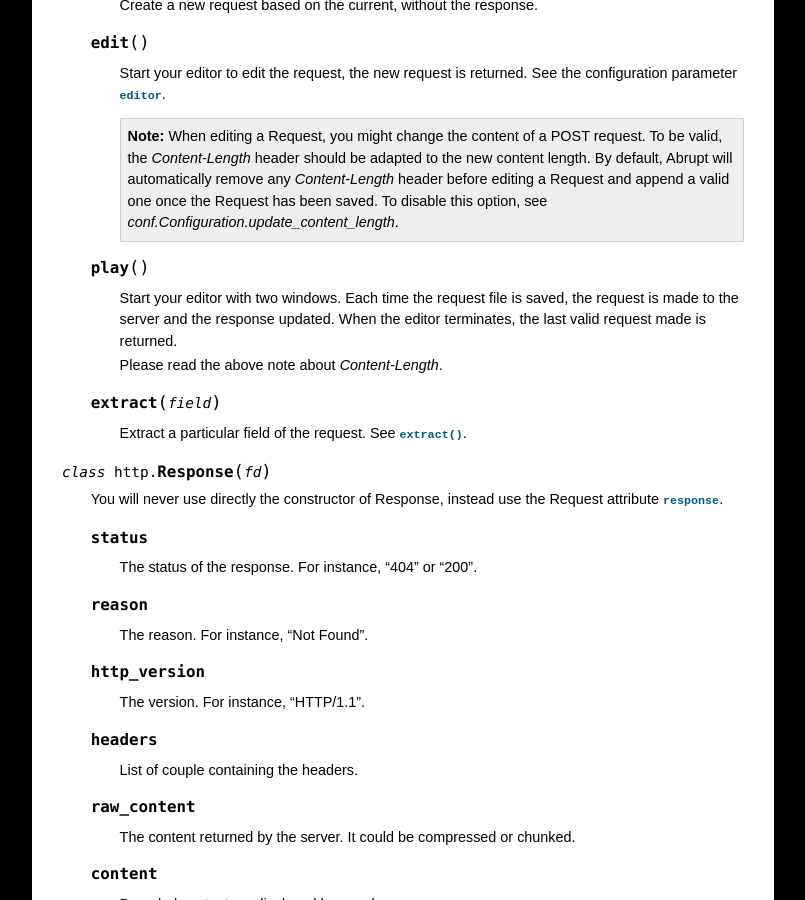
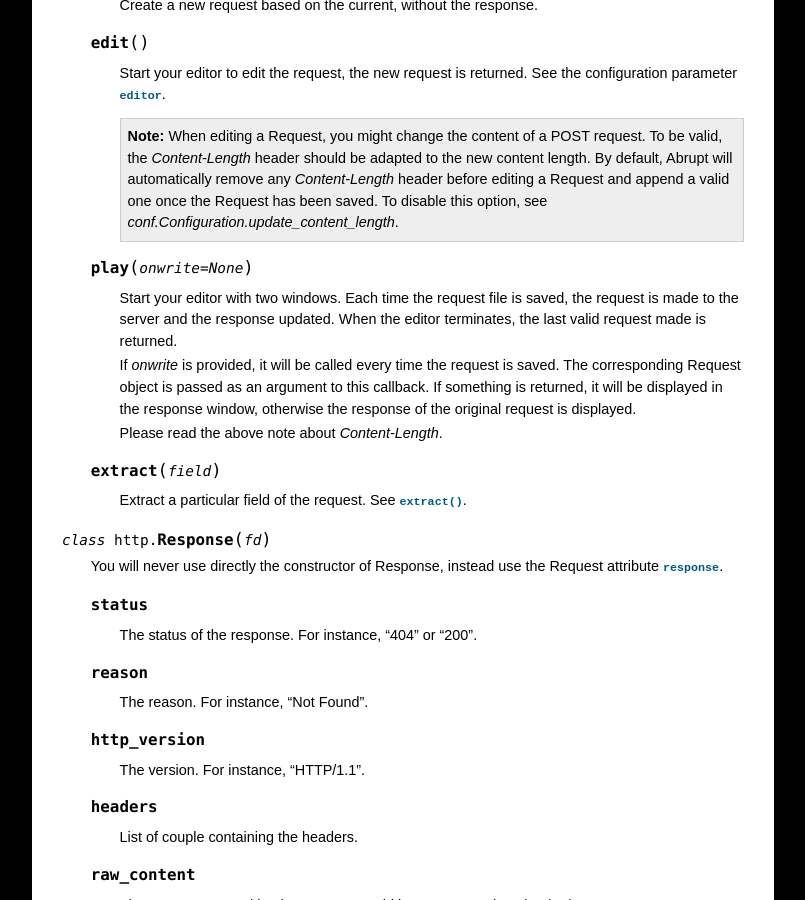
Before and after one commit to tweksteen/burst, a Sphinx documentation site: the page built from doc/http.rst, in a window 1280 px wide and 900 px high, scrolled down 1814 px. Shown: the whole window, without its empty margins (237-1042 px from the left). Built offline with Sphinx 7.4.7, drawn with Linux system fonts in a browser that asks for light colours.

Commit message:
Welcome 2013. Update doc/http

```diff
--- a/doc/http.rst
+++ b/doc/http.rst
@@ -108,11 +108,16 @@ abrupt.http - HTTP base classes
       valid one once the Request has been saved. To disable this option,
       see `conf.Configuration.update_content_length`.
 
-  .. method:: play()
+  .. method:: play(onwrite=None)
 
     Start your editor with two windows. Each time the request file is saved,
     the request is made to the server and the response updated. When the
     editor terminates, the last valid request made is returned.
+
+    If `onwrite` is provided, it will be called every time the request is saved.
+    The corresponding Request object is passed as an argument to this callback.
+    If something is returned, it will be displayed in the response window,
+    otherwise the response of the original request is displayed.
 
     Please read the above note about `Content-Length`.
 
```
Also changed, not shown: 1 other file.
